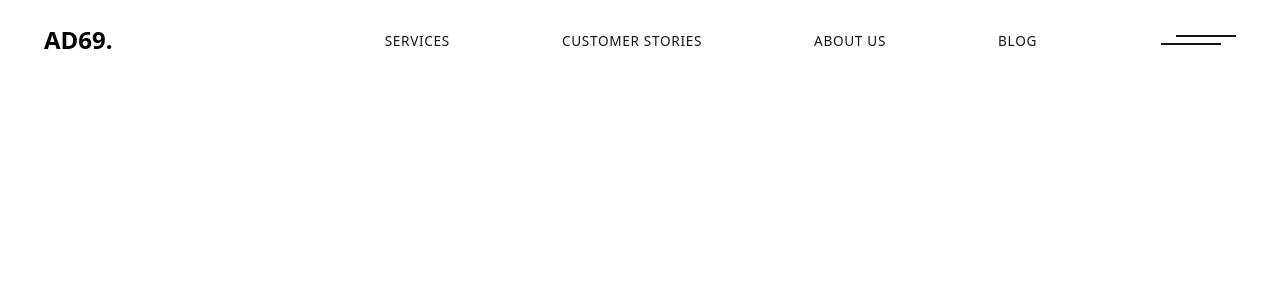
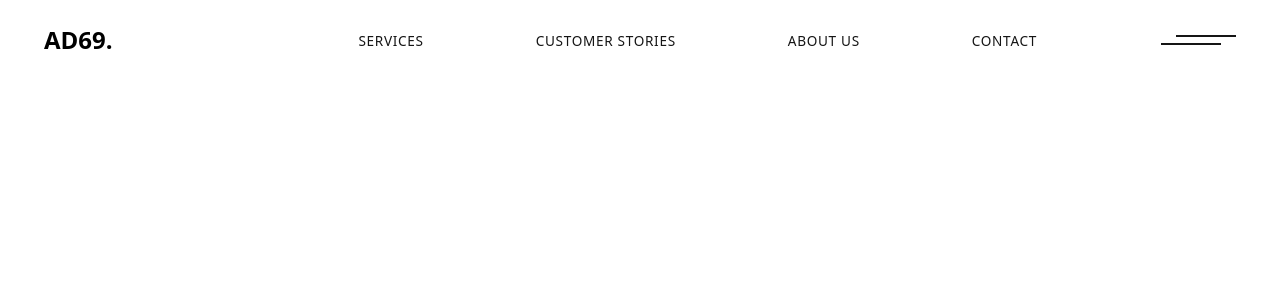
Before and after one commit to L-agence-de-lyon/showcase-site, a Vue app: page / in a window 1280 px wide. Shown: the top 300 px of the page. Built offline with nearby package versions, Linux system fonts and the light colour scheme.

Commit message:
gitignore && contact

```diff
--- a/src/components/nav/Nav.vue
+++ b/src/components/nav/Nav.vue
@@ -12,7 +12,7 @@
           >Customer Stories</router-link
         >
         <router-link class="router-link" to="/about">About us</router-link>
-        <router-link class="router-link" to="/blog">Blog</router-link>
+        <router-link class="router-link" to="/blog">Contact</router-link>
       </div>
 
       <div>
```
Also changed, not shown: 1 other file (tests, documents, lock files or other folders).
